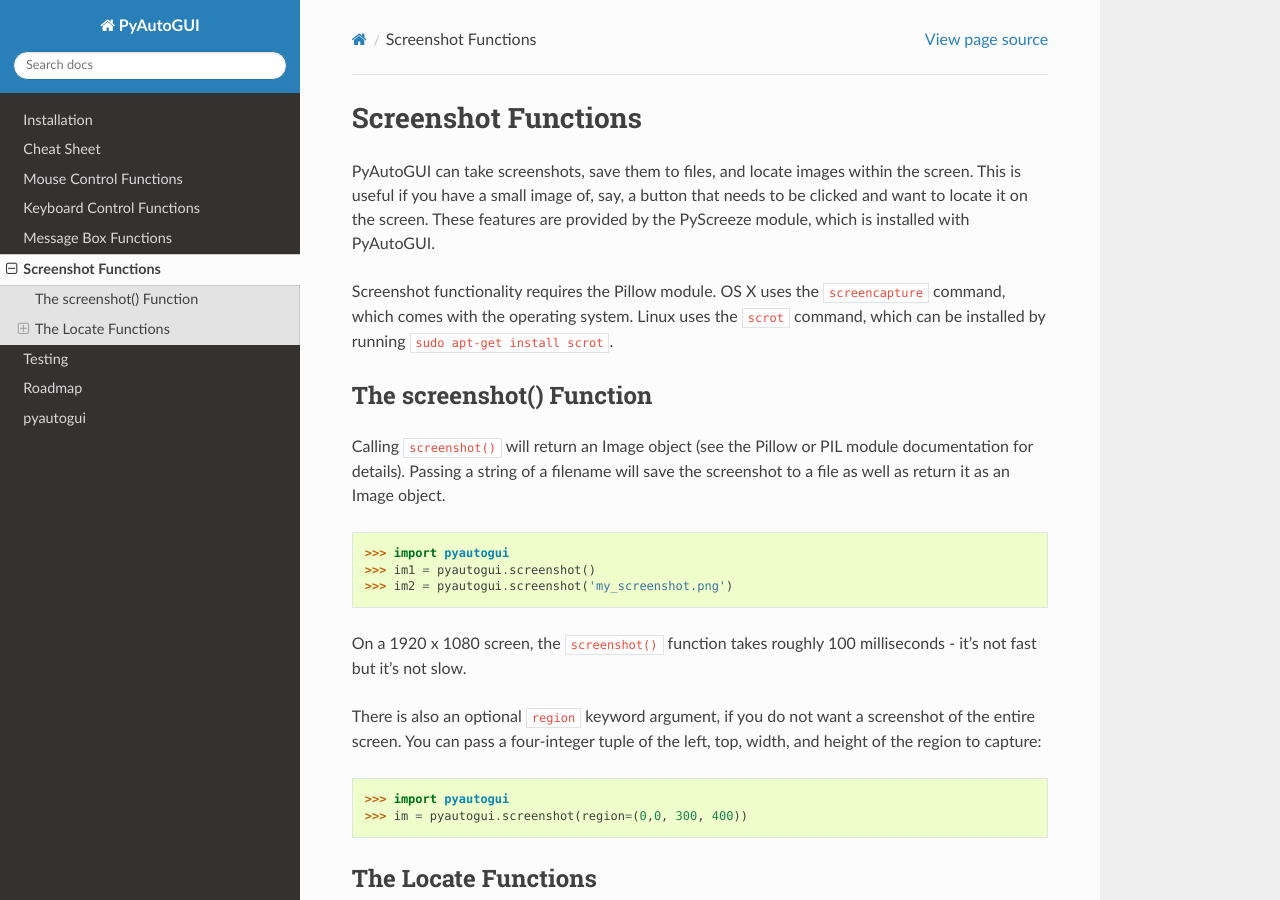
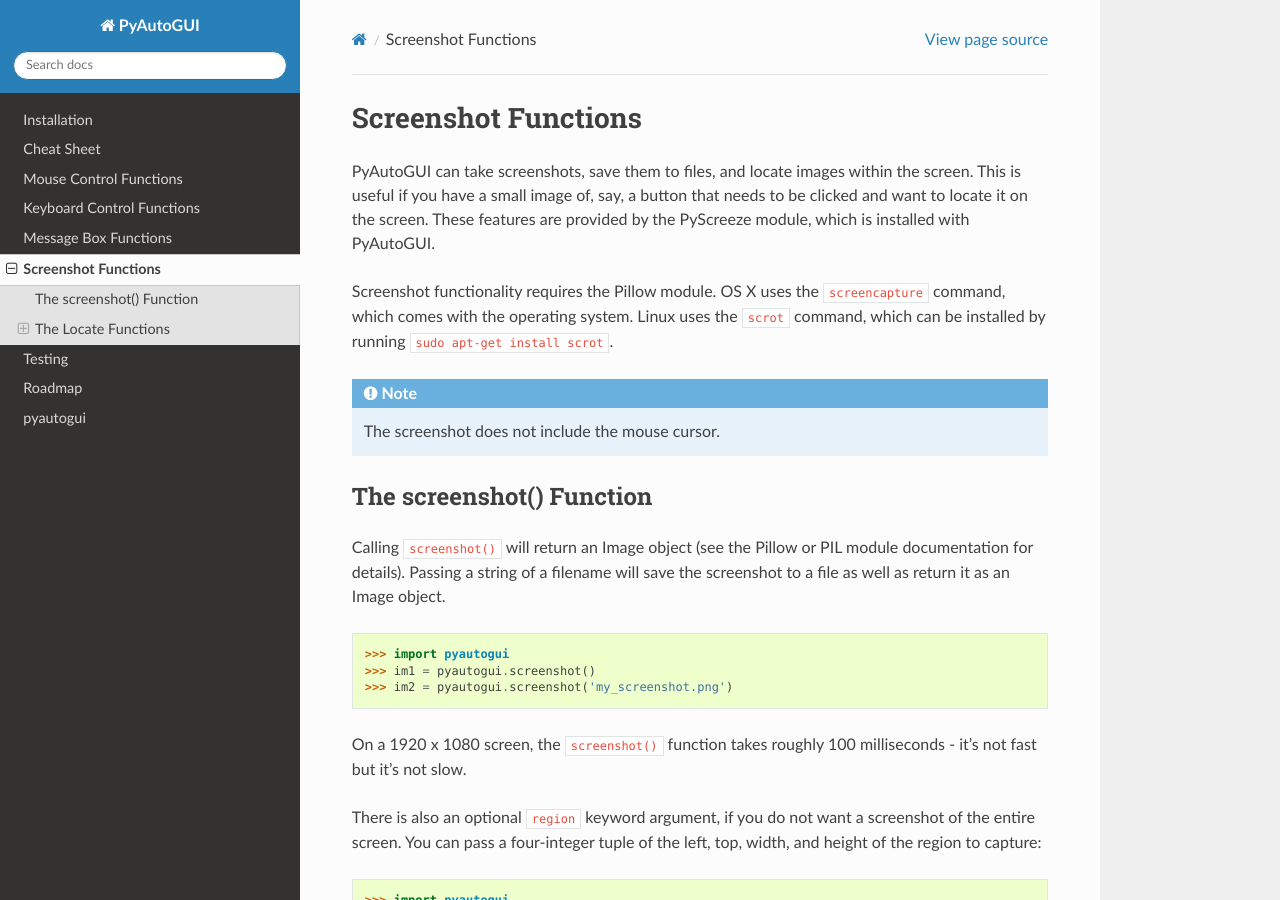
Before and after one commit to asweigart/pyautogui, a Sphinx documentation site: the page built from docs/screenshot.rst, in a window 1280 px wide and 900 px high. Built offline with Sphinx 7.4.7 and the Read the Docs theme 2.0.0, drawn with Linux system fonts in a browser that asks for light colours.

Commit message:
Add note about screenshots

```diff
--- a/docs/screenshot.rst
+++ b/docs/screenshot.rst
@@ -7,6 +7,9 @@
 PyAutoGUI can take screenshots, save them to files, and locate images within the screen. This is useful if you have a small image of, say, a button that needs to be clicked and want to locate it on the screen. These features are provided by the PyScreeze module, which is installed with PyAutoGUI.
 
 Screenshot functionality requires the Pillow module. OS X uses the `screencapture` command, which comes with the operating system. Linux uses the `scrot` command, which can be installed by running `sudo apt-get install scrot`.
+
+.. note::
+    The screenshot does not include the mouse cursor.
 
 The screenshot() Function
 =========================
```
